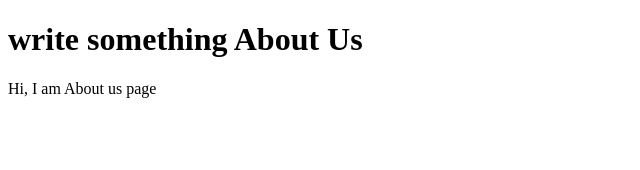
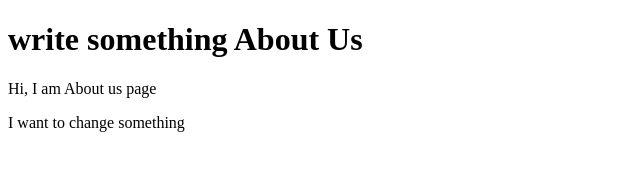
Before and after one commit to kaushalgujrathi/learngit, a plain HTML site: page 0_learn_git/about.html in a window 1280 px wide. Shown: the whole page, without its empty margins (0-640 px from the left). Drawn offline with Linux system fonts and the light colour scheme.

Commit message:
add new paragraph

```diff
--- a/0_learn_git/about.html
+++ b/0_learn_git/about.html
@@ -8,5 +8,6 @@
 <body>
     <h1>write something About Us</h1>
     <p>Hi, I am About us page</p>
+    <p>I want to change something</p>
 </body>
 </html>
```
